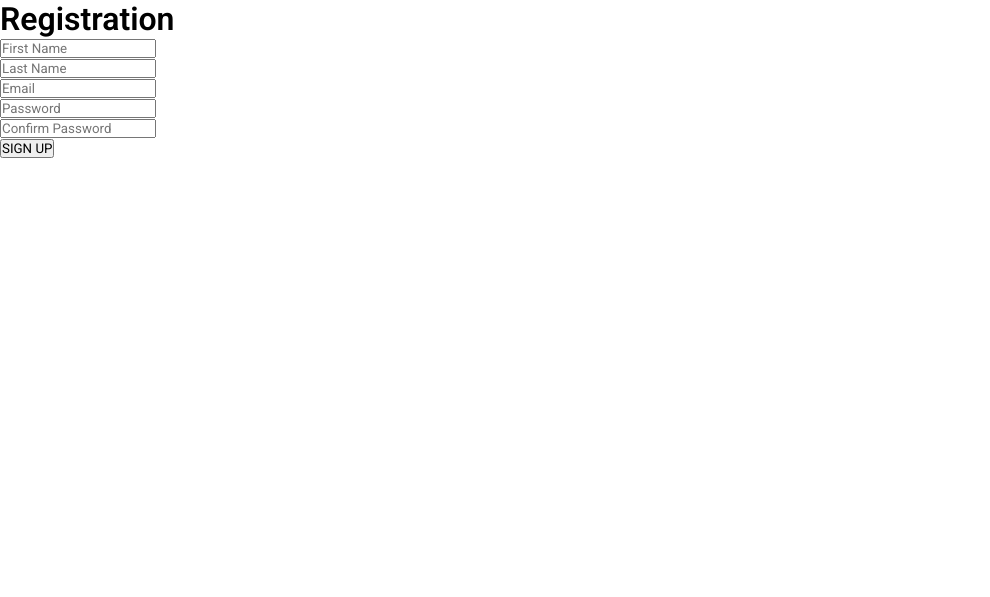
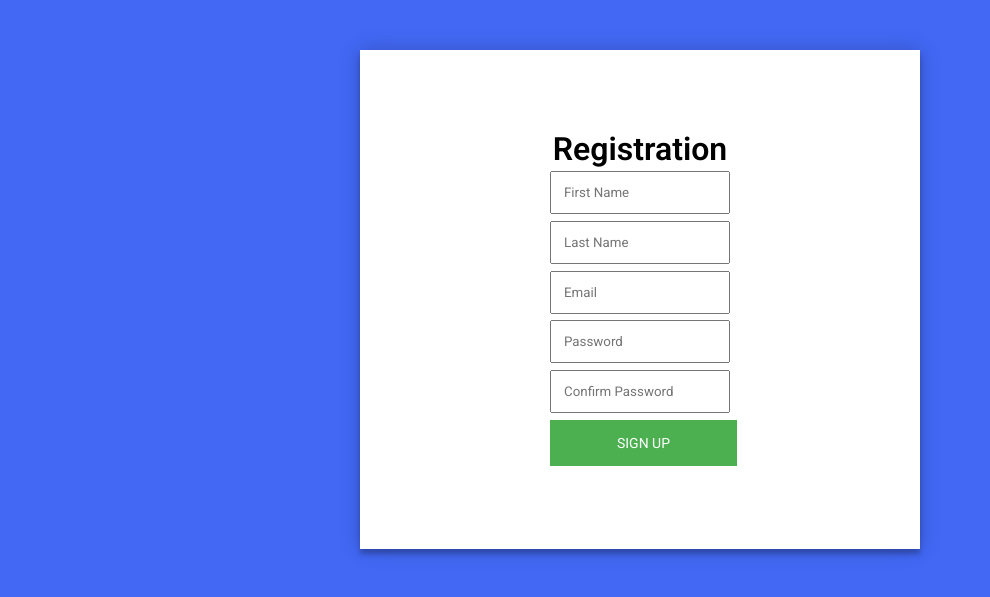
Before and after one commit to bitlii/O2YOU, a PHP site: page /registration.php in a window 1280 px wide. Shown: the top 597 px of the page, without its empty margins (0-990 px from the left). Run offline with PHP 8.4, Linux system fonts and the light colour scheme.

Commit message:
registration page styling

```diff
--- a/css/styles.css
+++ b/css/styles.css
@@ -60,3 +60,36 @@ nav ul li a {
 	width: 100%;
 	height: 100%;
 }
+
+/* ------ REGISTRATION & LOGIN ------ */
+.registration-container {
+	background-color: #4268f4;
+	text-align: center;
+}
+
+.form-container {
+	display: flex;
+	align-content: center;
+	justify-content: center;
+	background-color: white;
+	max-width: 400px;
+  	padding: 5em;
+	margin: 50px auto 50px auto;
+  	box-shadow: 0 0 20px 0 rgba(0, 0, 0, 0.2), 0 5px 5px 0 rgba(0, 0, 0, 0.24);
+}
+
+.text-field {
+	padding: 12px;
+	margin: 0.25em;
+}
+
+.button {
+  	background: #4CAF50;
+	color: #FFFFFF;
+  	width: 100%;
+  	margin: 0.25em;
+  	border: 0;
+  	padding: 15px;
+  	font-size: 14px;
+  	cursor: pointer;
+}
```
Also changed, not shown: registration.php (indentation only).
